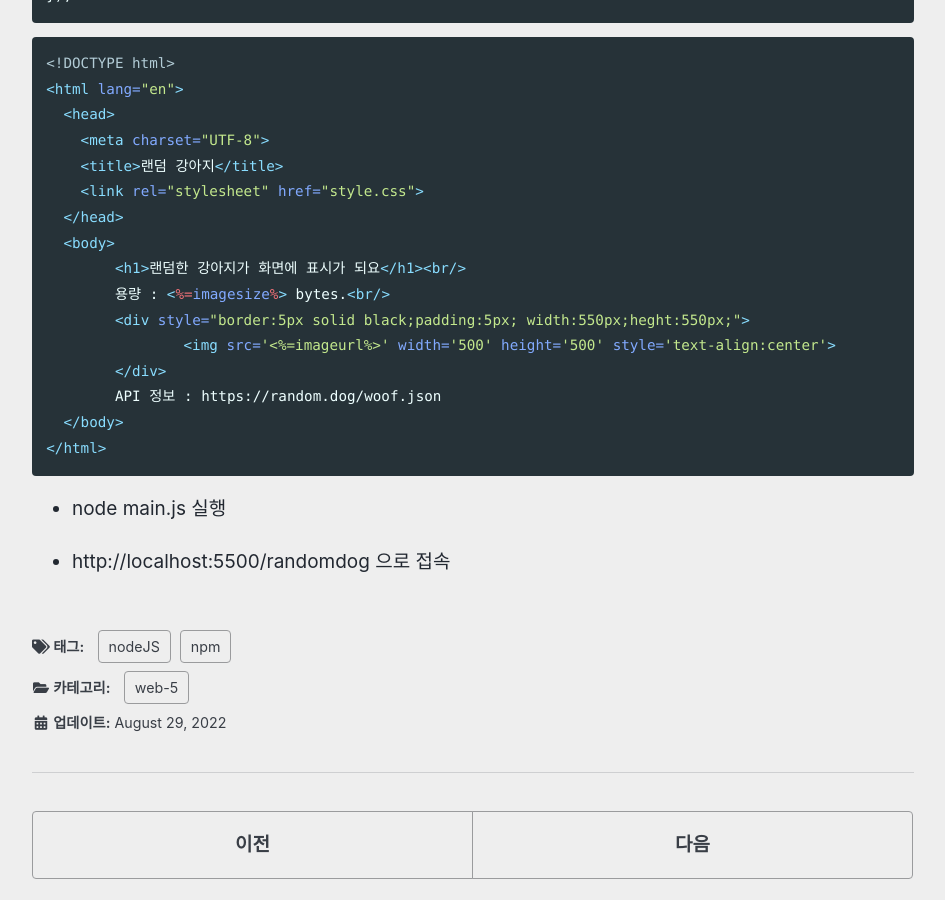
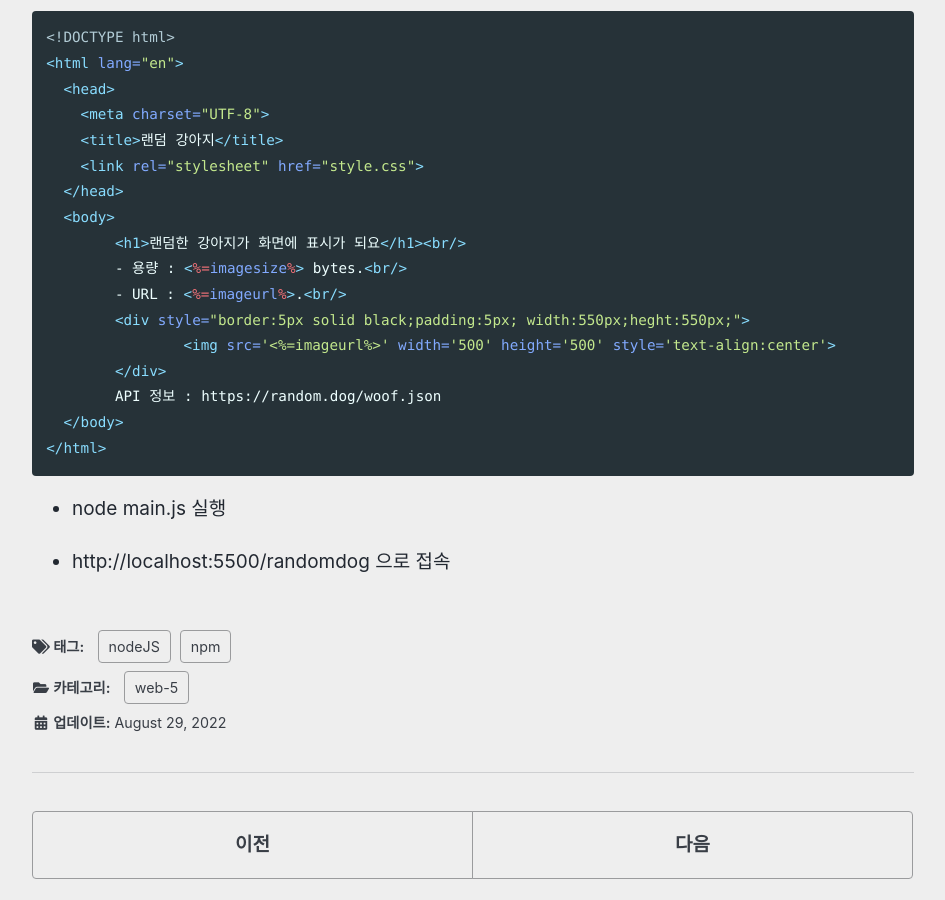
Before and after one commit to sorincorp-edu/sorincorp-edu.github.io, a Jekyll site: the page built from _posts/2022-09-19-web-5_3-nodeJS.md, in a window 1280 px wide and 900 px high, scrolled down 9164 px. Shown: the whole window, without its empty margins (167-1112 px from the left). Built offline with Jekyll 4.4.1, drawn with Linux system fonts in a browser that asks for light colours; cached includes are drawn as plain includes; a script that is not in the unit is left out.

Commit message:
nodeJS 샘플완료

```diff
--- a/_posts/2022-09-19-web-5_3-nodeJS.md
+++ b/_posts/2022-09-19-web-5_3-nodeJS.md
@@ -292,8 +292,7 @@
 app.use(express.static('public'));
 
 app.get('/randomdog', function(req,res) {
-    request("https://random.dog/woof.json",
-function(error, response, body) {
+    request("https://random.dog/woof.json", function(error, response, body) {
         if (!error && response.statusCode == 200) {
             console.log(body);
             let object = JSON.parse(body);
@@ -331,7 +330,8 @@
   </head>
   <body>
         <h1>랜덤한 강아지가 화면에 표시가 되요</h1><br/>
-        용량 : <%=imagesize%> bytes.<br/>
+        - 용량 : <%=imagesize%> bytes.<br/>
+        - URL : <%=imageurl%>.<br/>
         <div style="border:5px solid black;padding:5px; width:550px;heght:550px;">
                 <img src='<%=imageurl%>' width='500' height='500' style='text-align:center'>
         </div>
--- a/node/views/randomdog.ejs
+++ b/node/views/randomdog.ejs
@@ -7,7 +7,8 @@
   </head>
   <body>
         <h1>랜덤한 강아지가 화면에 표시가 되요</h1><br/>
-        용량 : <%=imagesize%> bytes.<br/>
+        - 용량 : <%=imagesize%> bytes.<br/>
+        - URL : <%=imageurl%>.<br/>
         <div style="border:5px solid black;padding:5px; width:550px;heght:550px;">
                 <img src='<%=imageurl%>' width='500' height='500' style='text-align:center'>
         </div>
```
